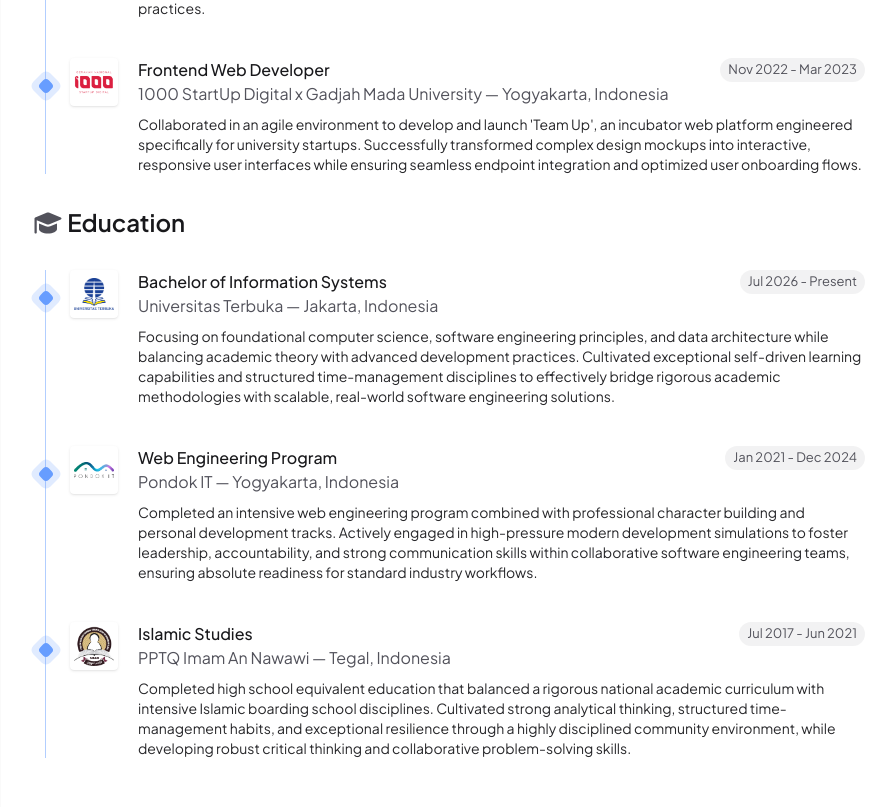
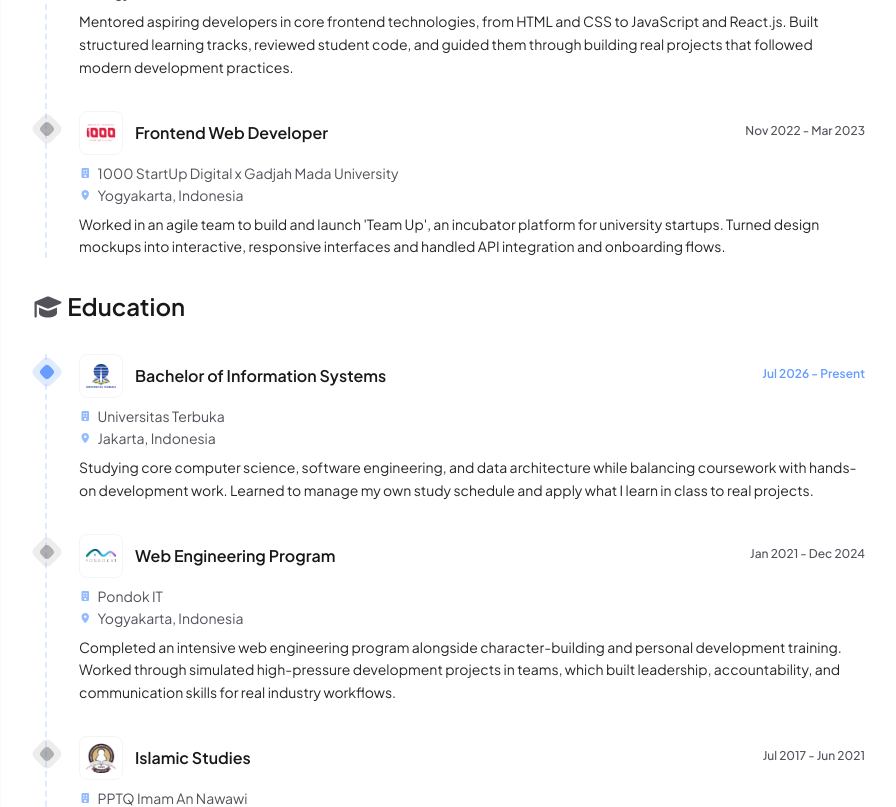
Before and after one commit to mujahidinnn/vue-portfolio, a Vue app: page / in a window 1280 px wide. Shown: the part 1020-1827 px from the top of the page, without its empty margins (191-1087 px from the left). Built offline with nearby package versions, Linux system fonts and the light colour scheme.

Commit message:
fix:new style

```diff
--- a/src/components/TimeLine.vue
+++ b/src/components/TimeLine.vue
@@ -1,57 +1,84 @@
 <template>
-  <ol class="relative border-s border-accent/50 dark:border-accent/30 ml-3">
-    <li v-for="(item, idx) in items" :key="idx" class="mb-10 ms-6 last:mb-0">
-      <!-- Dot -->
+  <ol
+    class="relative border-s border-dashed border-accent/20 dark:border-accent-dark/20 -ml-4 sm:ml-3 sm:border-s-2"
+  >
+    <li v-for="(item, idx) in items" :key="idx" class="mb-8 last:mb-0 ms-6 sm:ms-8">
+      <!-- Marker -->
       <span
-        class="absolute flex items-center justify-center w-6 h-6 bg-accent/20 dark:bg-accent-dark/20 -start-3 mt-4 rotate-45 rounded-md"
+        class="absolute flex items-center justify-center w-5 h-5 -start-2.5 mt-2.5 sm:w-6 sm:h-6 sm:-start-3 sm:mt-1.5 rotate-45 rounded-md"
+        :class="
+          isCurrent(item.period)
+            ? 'bg-accent/20 dark:bg-accent-dark/20'
+            : 'bg-secondary-2/10 dark:bg-secondary-dark-2/10'
+        "
       >
-        <span class="w-3 h-3 bg-accent dark:bg-accent-dark rounded-sm"></span>
+        <span
+          class="w-2.5 h-2.5 sm:w-3 sm:h-3 rounded-sm"
+          :class="
+            isCurrent(item.period)
+              ? 'bg-accent dark:bg-accent-dark'
+              : 'bg-secondary-2/40 dark:bg-secondary-dark-2/40'
+          "
+        ></span>
       </span>
 
-      <!-- Block -->
-      <div class="flex gap-5">
+      <div class="flex items-center gap-3">
         <div
-          class="h-12 w-12 flex justify-center items-center bg-white rounded shadow p-1 flex-shrink-0"
+          class="h-10 w-10 sm:h-11 sm:w-11 flex-shrink-0 flex items-center justify-center bg-white rounded-lg p-1.5 border border-gray-100 dark:border-gray-800"
         >
           <img
             :src="item.image"
             :alt="item.alt"
-            width="48"
-            height="48"
-            class="h-12 w-12 object-contain"
+            width="40"
+            height="40"
+            class="w-full h-full object-contain"
             loading="lazy"
           />
         </div>
 
-        <div>
-          <div class="flex justify-between">
+        <div class="flex-1 min-w-0 flex items-start justify-between gap-3">
           <h4
-              class="text-primary dark:text-primary-dark font-medium text-sm sm:text-base"
+            class="text-sm sm:text-base font-semibold text-primary dark:text-primary-dark"
           >
             {{ item.name }}
           </h4>
           <span
-              class="hidden sm:block text-secondary-2 dark:text-secondary-dark-2 text-[11px] sm:text-[13px] bg-secondary-dark/30 dark:bg-secondary/40 rounded-xl px-2 pt-[2px]"
-              >{{ item.period }}</span
+            class="shrink-0 text-[11px] sm:text-xs whitespace-nowrap mt-0.5"
+            :class="
+              isCurrent(item.period)
+                ? 'text-accent dark:text-accent-dark font-semibold'
+                : 'text-secondary-2 dark:text-secondary-dark-2 font-medium'
+            "
           >
+            {{ item.period }}
+          </span>
         </div>
-          <p
-            class="text-secondary-2 dark:text-secondary-dark-2 text-sm sm:text-base"
+      </div>
+
+      <div
+        class="mt-2 space-y-0.5 text-xs sm:text-sm text-secondary-2 dark:text-secondary-dark-2"
       >
+        <p class="flex items-center gap-1.5">
+          <FontAwesomeIcon
+            :icon="['fas', 'building']"
+            class="text-[10px] text-accent dark:text-accent-dark opacity-70"
+          />
           {{ item.subname }}
         </p>
-          <span
-            class="block sm:hidden text-secondary-2 dark:text-secondary-dark-2 text-xs"
-            >{{ item.period }}</span
-          >
+        <p class="flex items-center gap-1.5">
+          <FontAwesomeIcon
+            :icon="['fas', 'location-dot']"
+            class="text-[10px] text-accent dark:text-accent-dark opacity-70"
+          />
+          {{ item.location }}
+        </p>
+      </div>
 
       <p
-            class="text-secondary dark:text-secondary-dark text-xs sm:text-sm mt-2"
+        class="text-xs sm:text-sm text-secondary dark:text-secondary-dark leading-relaxed mt-2"
       >
         {{ item.description }}
       </p>
-        </div>
-      </div>
     </li>
   </ol>
 </template>
@@ -63,4 +90,8 @@ defineProps({
     default: () => [],
   },
 });
+
+function isCurrent(period) {
+  return typeof period === "string" && /present/i.test(period);
+}
 </script>
--- a/src/data/educations.json
+++ b/src/data/educations.json
@@ -3,24 +3,27 @@
     "image": "/education/UT.png",
     "alt": "Universitas Terbuka",
     "name": "Bachelor of Information Systems",
-    "subname": "Universitas Terbuka — Jakarta, Indonesia",
+    "subname": "Universitas Terbuka",
+    "location": "Jakarta, Indonesia",
     "period": "Jul 2026 - Present",
-    "description": "Focusing on foundational computer science, software engineering principles, and data architecture while balancing academic theory with advanced development practices. Cultivated exceptional self-driven learning capabilities and structured time-management disciplines to effectively bridge rigorous academic methodologies with scalable, real-world software engineering solutions."
+    "description": "Studying core computer science, software engineering, and data architecture while balancing coursework with hands-on development work. Learned to manage my own study schedule and apply what I learn in class to real projects."
   },
   {
     "image": "/education/PIT.png",
     "alt": "Pondok IT",
     "name": "Web Engineering Program",
-    "subname": "Pondok IT — Yogyakarta, Indonesia",
+    "subname": "Pondok IT",
+    "location": "Yogyakarta, Indonesia",
     "period": "Jan 2021 - Dec 2024",
-    "description": "Completed an intensive web engineering program combined with professional character building and personal development tracks. Actively engaged in high-pressure modern development simulations to foster leadership, accountability, and strong communication skills within collaborative software engineering teams, ensuring absolute readiness for standard industry workflows."
+    "description": "Completed an intensive web engineering program alongside character-building and personal development training. Worked through simulated high-pressure development projects in teams, which built leadership, accountability, and communication skills for real industry workflows."
   },
   {
     "image": "/education/PIN.png",
     "alt": "PPTQ Imam An Nawawi",
     "name": "Islamic Studies",
-    "subname": "PPTQ Imam An Nawawi — Tegal, Indonesia",
+    "subname": "PPTQ Imam An Nawawi",
+    "location": "Tegal, Central Java, Indonesia",
     "period": "Jul 2017 - Jun 2021",
-    "description": "Completed high school equivalent education that balanced a rigorous national academic curriculum with intensive Islamic boarding school disciplines. Cultivated strong analytical thinking, structured time-management habits, and exceptional resilience through a highly disciplined community environment, while developing robust critical thinking and collaborative problem-solving skills."
+    "description": "Completed high school equivalent education, balancing the national curriculum with the discipline of Islamic boarding school life. The structured, communal environment shaped my analytical thinking, time management, and resilience, along with strong problem-solving skills built through daily collaboration with others."
   }
 ]
--- a/src/data/work-experiences.json
+++ b/src/data/work-experiences.json
@@ -3,24 +3,27 @@
     "image": "/work-experience/Sandbox.png",
     "alt": "Sandbox Indonesia Juara",
     "name": "Frontend Web Developer",
-    "subname": "Sandbox Indonesia Juara — Central Java, Indonesia",
+    "subname": "Sandbox Indonesia Juara",
+    "location": "Klaten, Central Java, Indonesia",
     "period": "Mar 2023 - Present",
-    "description": "Architecting and engineering high-performance, responsive web applications using modern ecosystem including React and Next.js. Spearheaded the development of complex enterprise systems, focusing on administration dashboards, scalable management portals, data-dense geospatial mapping platforms, and polished company profiles with pixel-perfect UI execution."
+    "description": "Building high-performance, responsive web applications with React and Next.js. Leading development on enterprise systems, including admin dashboards, management portals, geospatial mapping platforms, and company profile sites, with close attention to UI detail."
   },
   {
     "image": "/work-experience/P-Programmer.png",
     "alt": "Pondok Programmer",
     "name": "Mentor Frontend Web",
-    "subname": "Pondok IT — Yogyakarta, Indonesia",
+    "subname": "Pondok IT",
+    "location": "Yogyakarta, Indonesia",
     "period": "Jan 2023 - Jun 2023",
-    "description": "Mentored and accelerated the onboarding of aspiring developers in core frontend engineering technologies. Designed structured learning tracks for HTML, CSS, JavaScript, and React.js, conducting comprehensive code reviews and guiding students through building production-ready projects to foster modern development best practices."
+    "description": "Mentored aspiring developers in core frontend technologies, from HTML and CSS to JavaScript and React.js. Built structured learning tracks, reviewed student code, and guided them through building real projects that followed modern development practices."
   },
   {
     "image": "/work-experience/1000-Startup.png",
     "alt": "1000 StartUp Digital",
     "name": "Frontend Web Developer",
-    "subname": "1000 StartUp Digital x Gadjah Mada University — Yogyakarta, Indonesia",
+    "subname": "1000 StartUp Digital x Gadjah Mada University",
+    "location": "Yogyakarta, Indonesia",
     "period": "Nov 2022 - Mar 2023",
-    "description": "Collaborated in an agile environment to develop and launch 'Team Up', an incubator web platform engineered specifically for university startups. Successfully transformed complex design mockups into interactive, responsive user interfaces while ensuring seamless endpoint integration and optimized user onboarding flows."
+    "description": "Worked in an agile team to build and launch 'Team Up', an incubator platform for university startups. Turned design mockups into interactive, responsive interfaces and handled API integration and onboarding flows."
   }
 ]
--- a/src/main.ts
+++ b/src/main.ts
@@ -3,7 +3,7 @@ import App from "./App.vue";
 import router from "./router";
 import "./app.css";
 
-// FontAwesome — only the icons actually used in the app, not the full icon sets
+// FontAwesome: only the icons actually used in the app, not the full icon sets
 import { library } from "@fortawesome/fontawesome-svg-core";
 import { FontAwesomeIcon } from "@fortawesome/vue-fontawesome";
 import {
@@ -13,6 +13,7 @@ import {
   faRocket,
   faUserAstronaut,
   faBriefcase,
+  faBuilding,
   faChevronLeft,
   faChevronRight,
   faChevronUp,
@@ -22,6 +23,7 @@ import {
   faLaptopCode,
   faHashtag,
   faLink,
+  faLocationDot,
   faMoon,
   faSun,
   faXmark,
@@ -44,6 +46,7 @@ library.add(
   faRocket,
   faUserAstronaut,
   faBriefcase,
+  faBuilding,
   faChevronLeft,
   faChevronRight,
   faChevronUp,
@@ -53,6 +56,7 @@ library.add(
   faLaptopCode,
   faHashtag,
   faLink,
+  faLocationDot,
   faMoon,
   faSun,
   faXmark,
--- a/src/pages/About.vue
+++ b/src/pages/About.vue
@@ -30,7 +30,7 @@
       <p
         class="text-secondary dark:text-secondary-dark text-xs sm:text-base leading-relaxed mb-3"
       >
-        Beyond coding, I enjoy coffee — especially when it’s mixed with palm
+        Beyond coding, I enjoy coffee, especially when it’s mixed with palm
         sugar, my absolute favorite. I’m also a fan of mie ayam, and I really
         treasure quality time with people I care about. These simple joys fuel
         creativity and bring balance to my life. I also love interior design,
@@ -41,7 +41,7 @@
       <p
         class="text-secondary dark:text-secondary-dark text-xs sm:text-base leading-relaxed mb-3"
       >
-        I love traveling — not only the destinations, but the journey itself.
+        I love traveling, not only the destinations, but the journey itself.
         Every trip is filled with small, unforgettable moments that turn into
         valuable experiences and lasting memories. Along the way, I enjoy
         capturing photos of places, vibes, and little things that often go
@@ -63,7 +63,7 @@
         At the core, I’m someone who finds beauty in simplicity. Whether it’s a
         cup of coffee, a walk at sunset, or a moment of laughter with friends, I
         believe life’s meaning comes from noticing and appreciating these little
-        things. Music and books are also part of my routine — they give me space
+        things. Music and books are also part of my routine, they give me space
         to recharge and spark new perspectives. Meeting people from different
         backgrounds and learning their stories has shaped me to be more
         empathetic, open-minded, and inspired. I see challenges as opportunities
--- a/src/pages/Contact.vue
+++ b/src/pages/Contact.vue
@@ -1,7 +1,7 @@
 <template>
   <section
     id="contact"
-    class="min-h-[calc(100vh_-_68px)] flex flex-col justify-center py-16 max-w-3xl mx-auto text-center px-4"
+    class="min-h-[calc(100vh_-_68px)] flex flex-col justify-center py-16 max-w-3xl mx-auto text-center"
   >
     <!-- Title -->
     <h1
--- a/src/pages/Home.vue
+++ b/src/pages/Home.vue
@@ -4,7 +4,9 @@
     class="pt-12 sm:pt-20 mx-auto text-left min-h-[calc(100vh_-_68px)] flex flex-col justify-center"
   >
     <div class="flex flex-col sm:flex-row gap-5 sm:items-center mb-6">
-      <div class="hidden md:block relative shrink-0 md:w-28 md:h-28 lg:w-32 lg:h-32 group">
+      <div
+        class="hidden md:block relative shrink-0 md:w-28 md:h-28 lg:w-32 lg:h-32 group"
+      >
         <div
           class="absolute -inset-3 rounded-full bg-gradient-to-br from-accent to-accent-dark/60 dark:from-accent-dark dark:to-accent opacity-25 dark:opacity-30 blur-xl transition-opacity duration-300 group-hover:opacity-40"
           aria-hidden="true"
--- a/src/pages/Projects.vue
+++ b/src/pages/Projects.vue
@@ -7,7 +7,7 @@
         Projects
       </h1>
       <p class="text-secondary dark:text-secondary-dark text-sm sm:text-base">
-        A selection of things I've built — from client work to personal
+        A selection of things I've built, from client work to personal
         experiments.
       </p>
     </div>
--- a/src/router/index.ts
+++ b/src/router/index.ts
@@ -13,7 +13,7 @@ const routes = [
     component: Home,
     meta: {
       title:
-        "Mujahidin | Frontend Web Developer — React, Next.js, Vue.js, Nuxt.js & WebGIS",
+        "Mujahidin | Frontend Web Developer | React, Next.js, Vue.js, Nuxt.js & WebGIS",
       description:
         "Mujahidin is a Frontend Web Developer from Indonesia with 3+ years building React & Vue.js admin dashboards and WebGIS / geospatial applications.",
     },
@@ -33,7 +33,7 @@ const routes = [
     name: "Portfolios",
     component: Portfolios,
     meta: {
-      title: "Portfolio | Mujahidin — Frontend Web Developer",
+      title: "Portfolio | Mujahidin | Frontend Web Developer",
       description:
         "Explore Mujahidin's portfolio of admin dashboards, management systems, and geospatial web applications built with React, Vue.js, Next.js, and WebGIS tools.",
     },
@@ -43,7 +43,7 @@ const routes = [
     name: "Projects",
     component: Projects,
     meta: {
-      title: "Projects | Mujahidin — Frontend Web Developer",
+      title: "Projects | Mujahidin | Frontend Web Developer",
       description:
         "Browse projects built by Mujahidin, including government and enterprise platforms using React, Vue.js, Next.js, Leaflet, and Django.",
     },
```
Also changed, not shown: src/components/Card.vue (+5 -4 lines), src/data/portfolios.json (+12 -12 lines), src/data/projects.json (+7 -7 lines), public/portfolios/vistee/thumbnail.png. Lines whose indentation alone changed are shown as unchanged.
